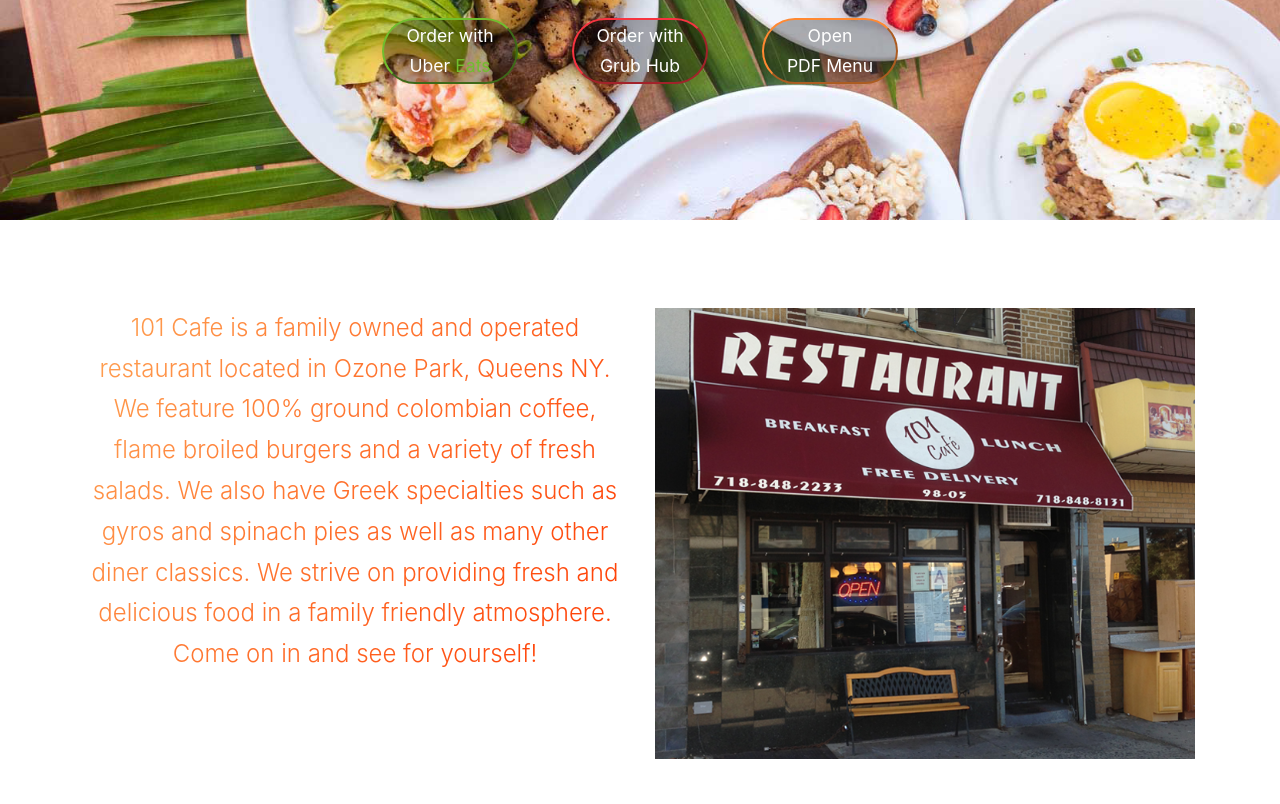
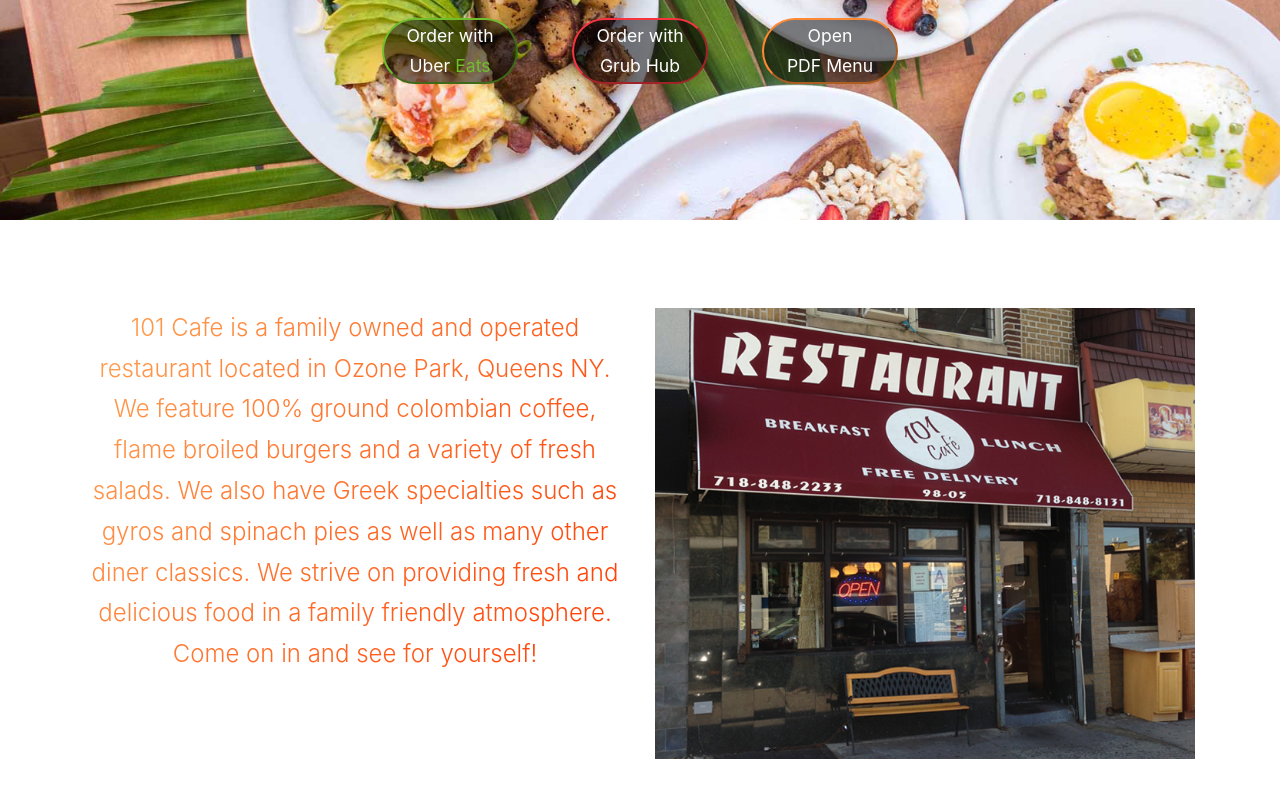
Before and after one commit to christopher-zaman/101Cafe, a plain HTML site: page index.html in a window 1280 px wide. Shown: the part 70-874 px from the top of the page. Drawn offline with Linux system fonts and the light colour scheme; grey boxes are pictures that could not be loaded; a web font is replaced by a local one.

```diff
--- a/css/style.css
+++ b/css/style.css
@@ -66,28 +66,28 @@
     color: #F63440;
 }
 .grub-hub-styles{
-  background-color: rgba(0, 0, 0, 0.3);
+  background-color: rgba(0, 0, 0, 0.5);
   color: #fff;
   border-radius: 40px;
   border-color: #F63440;
   width: 85%;
 }
 .door-dash-styles{
-  background-color: rgba(0, 0, 0, 0.3);
+  background-color: rgba(0, 0, 0, 0.5);
   color: #fff;
   border-radius: 40px;
   border-color: #F63440;
   width: 85%;
 }
 .uber-eats-styles{
-  background-color: rgba(0, 0, 0, 0.3);
+  background-color: rgba(0, 0, 0, 0.5);
   color: #fff;
   border-radius: 40px;
   border-color: #71bd2e;
   width: 85%;
 }
 .pdf-styles{
-  background-color: rgba(0, 0, 0, 0.3);
+  background-color: rgba(0, 0, 0, 0.5);
   color: #fff;
   border-radius: 40px;
   border-color: #ff8932;
```
